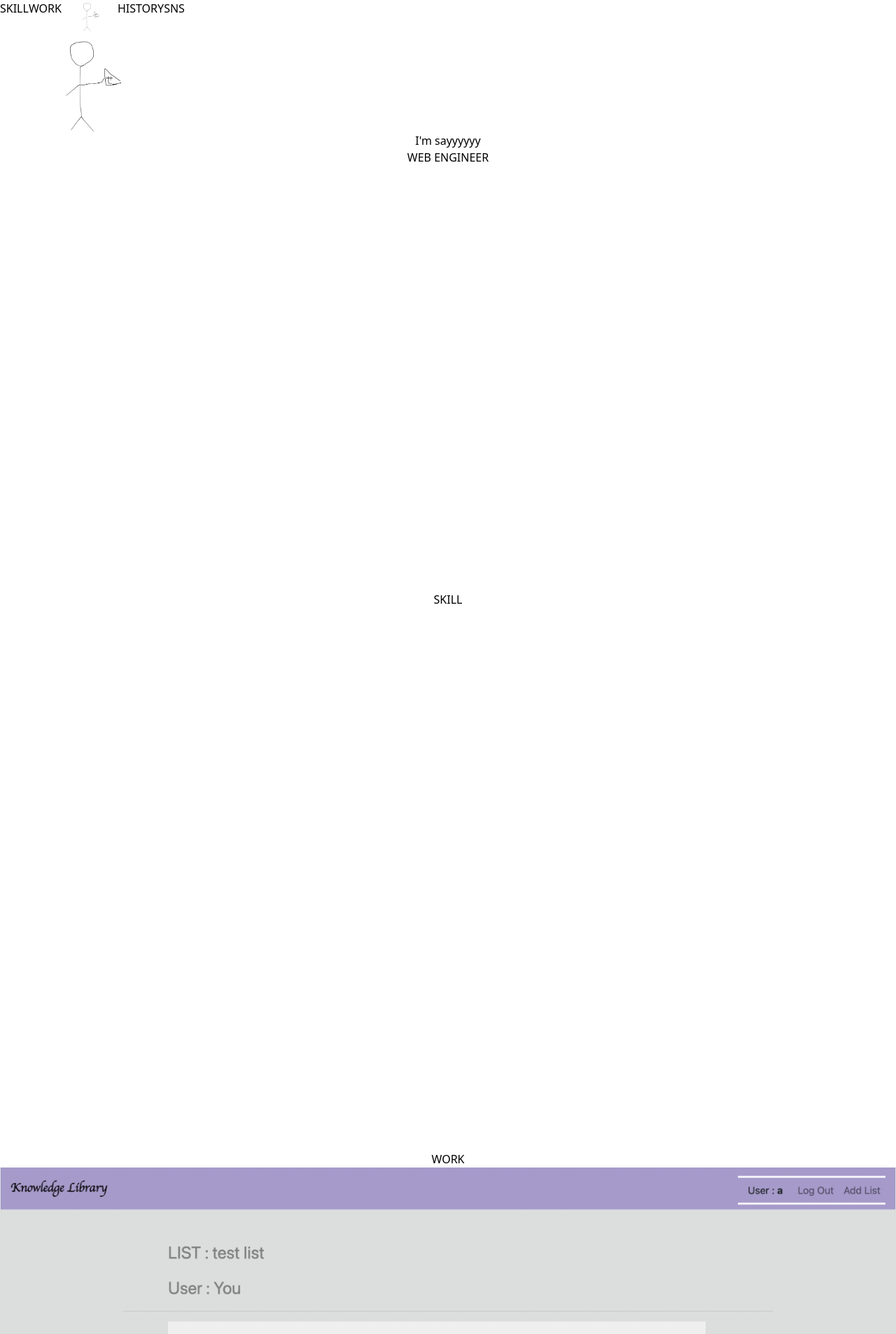
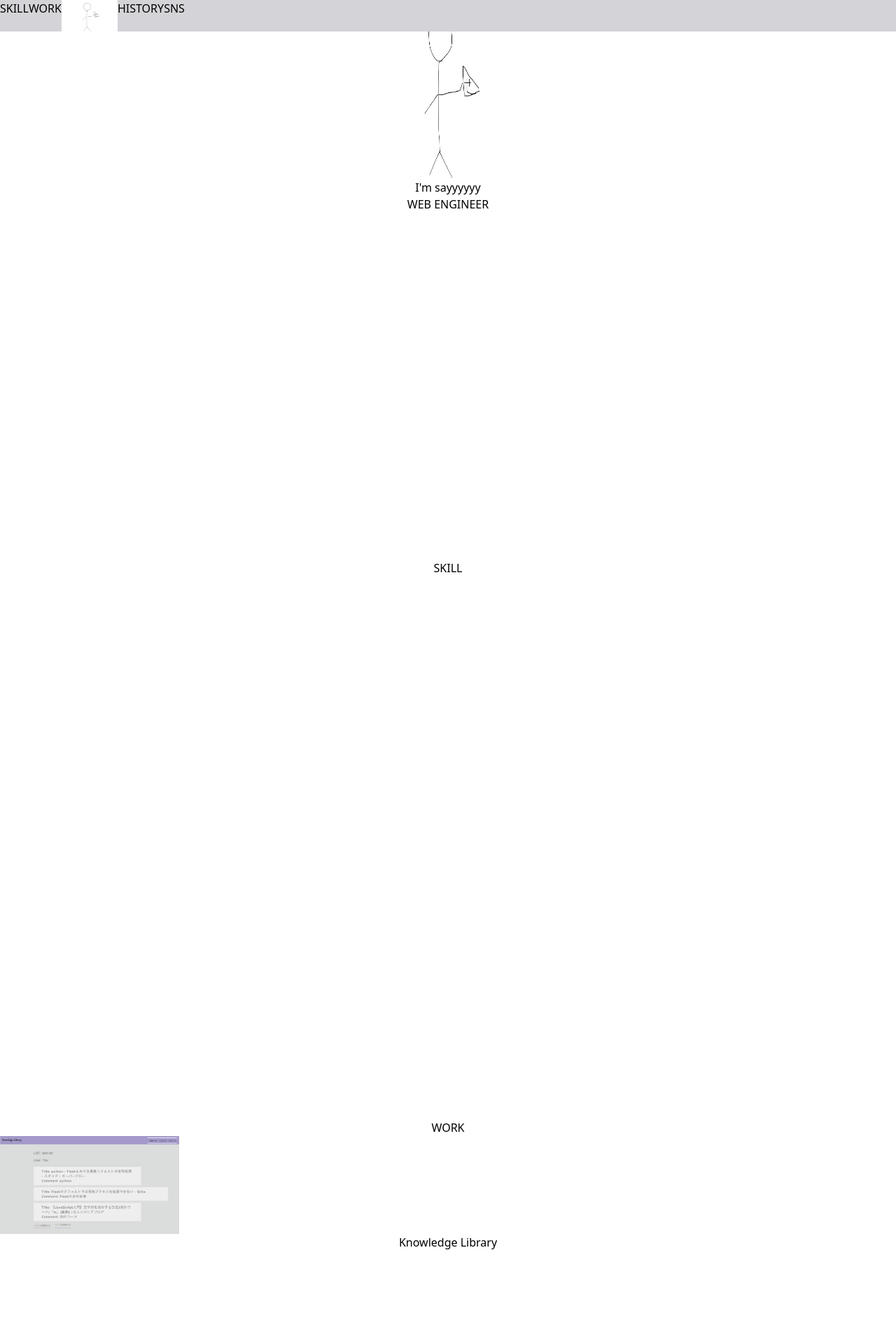
Before and after one commit to sayyyyyy/sayyyyyy_portfolio, a React (Create React App) app in the folder frontend/: page / in a window 1280 px wide. Shown: the top 1907 px of the page at 70% size. Built offline with nearby package versions, Linux system fonts and the light colour scheme.

Commit message:
workの表示方法変更

```diff
--- a/frontend/src/components/headerComponent.tsx
+++ b/frontend/src/components/headerComponent.tsx
@@ -1,7 +1,7 @@
 
 export const HeaderComponent = () => {
     return (
-        <header className="flex">
+        <header className="flex fixed bg-zinc-300 w-screen">
             <p>SKILL</p>
             <p>WORK</p>
             <img alt="usericon" src="images/sayy.png" className="w-20"></img>
--- a/frontend/src/components/homeComponent.tsx
+++ b/frontend/src/components/homeComponent.tsx
@@ -1,8 +1,8 @@
 
 export const HomeComponent = () => {
     return (
-        <div className="h-screen">
-            <img alt="usericon" src="images/sayy.png" className="w-64"></img>
+        <div className="h-screen flex flex-col items-center">
+            <img alt="usericon" src="images/sayy.png" className="w-64 h-64"></img>
             <p>I'm sayyyyyy</p>
             <p>WEB ENGINEER</p>
         </div>
--- a/frontend/src/components/workComponent.tsx
+++ b/frontend/src/components/workComponent.tsx
@@ -1,10 +1,25 @@
 import { WorkElement } from "./workElement";
 
 export const WorkComponent = () => {
+    type WorkType = {
+        workSrc: string;
+        workTitle: string;
+    }
+    const workList = [
+        {workSrc: "images/KnowledgeLibrary.png", workTitle: "Knowledge Library"},
+
+    ]
     return (
         <div className="h-screen">
             <h2>WORK</h2>
-            <WorkElement workSrc="images/KnowledgeLibrary.png" workTitle="Knowledge Library"></WorkElement>
+            <div className="">
+                {workList.map((work: WorkType) => {
+                    return (
+                        <WorkElement workSrc={work.workSrc} workTitle={work.workTitle}></WorkElement>
+                    );
+                })}
+            </div>
+
         </div>
     );
 }
--- a/frontend/src/components/workElement.tsx
+++ b/frontend/src/components/workElement.tsx
@@ -7,7 +7,7 @@ export const WorkElement = (props: workElementProps) => {
     const { workSrc, workTitle } = props
     return (
     <div>
-        <img alt="workelement" src={workSrc}></img>
+        <img alt="workelement" src={workSrc} className="w-64"></img>
         <p>{workTitle}</p>
     </div>
     );
```
